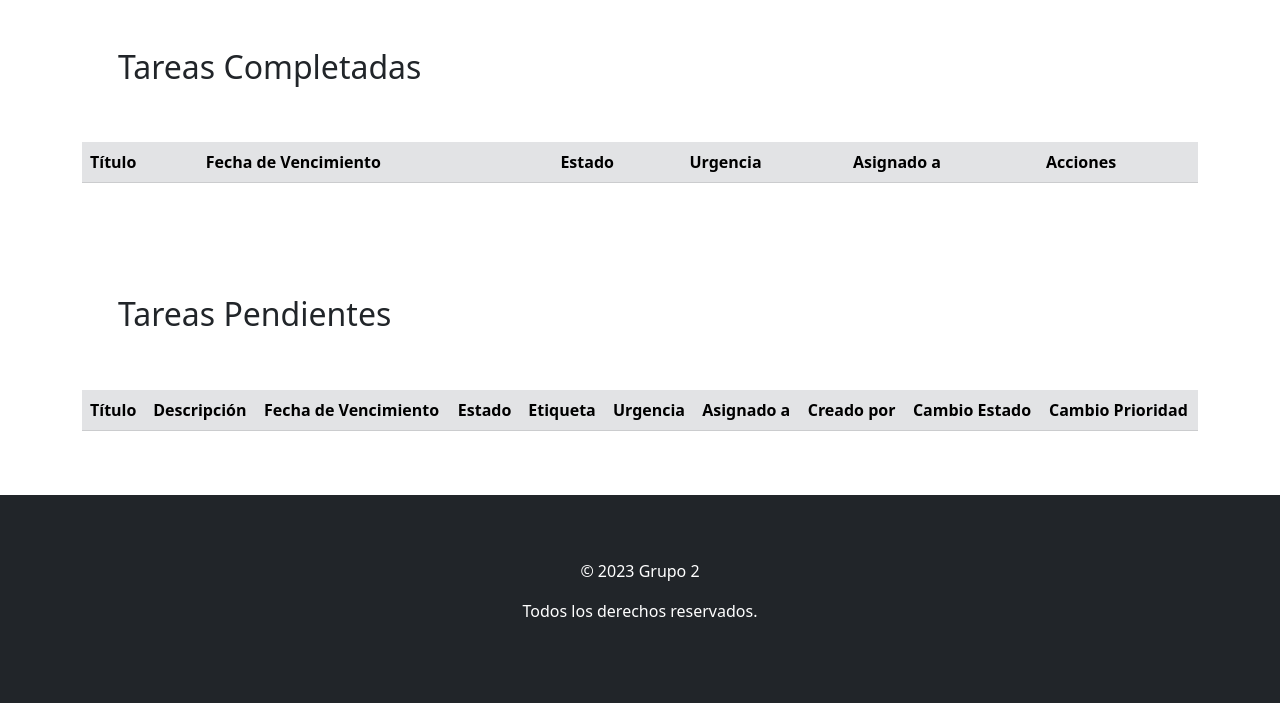
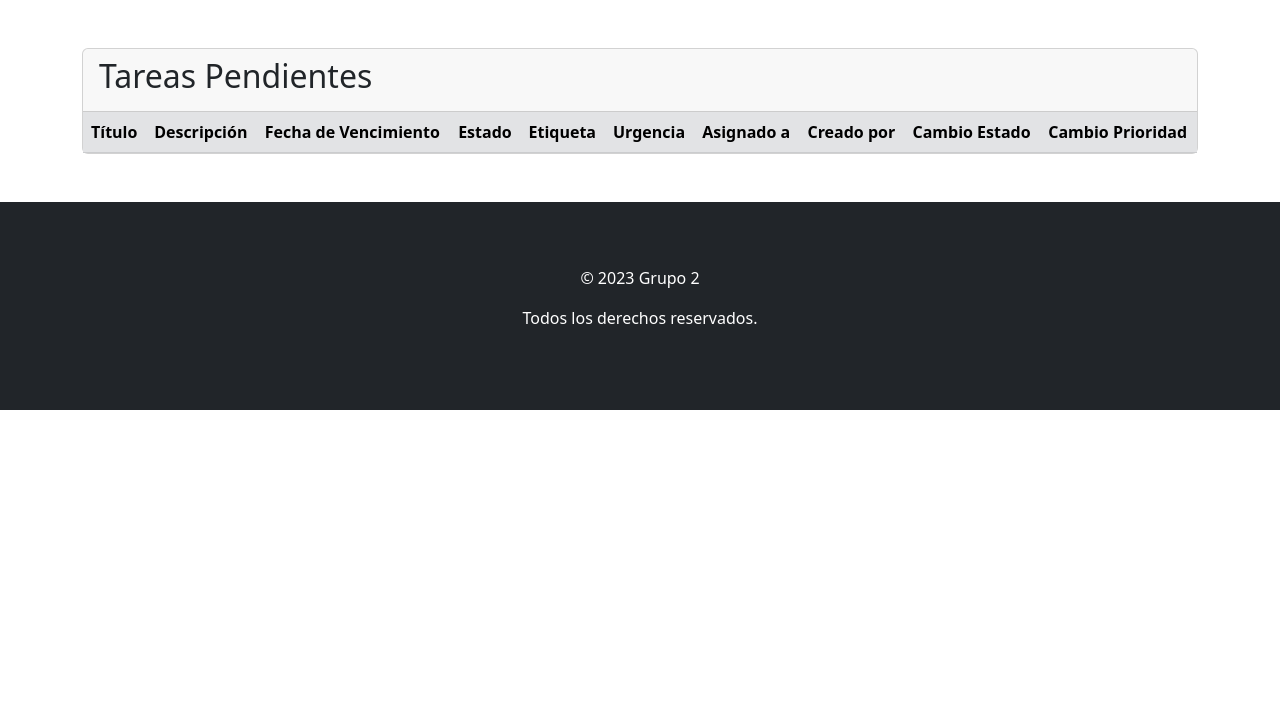
Before and after one commit to Freston1605/sprint7, a Django app: page /tarea/1/completar/ in a window 1280 px wide. Shown: the part 74-800 px from the top of the page. Run offline with Django 4.2, Linux system fonts and the light colour scheme; a user stored in the database is signed in; tables that the repository leaves empty hold one stand-in row (values such as "Sample post"); lists and menus that the app fills with data are empty.

Commit message:
Separado tareas completadas de pendientes

```diff
--- a/proyecto/organizador/templates/base.html
+++ b/proyecto/organizador/templates/base.html
@@ -52,9 +52,11 @@
                                    aria-haspopup="true"
                                    aria-expanded="false">Tareas</a>
                                 <div class="dropdown-menu">
+                                    <a class="dropdown-item" href="{% url 'tareas_pendientes' %}"> Ver las tareas pendientes</a>
+                                    <a class="dropdown-item" href="{% url 'tareas_completadas' %}">Ver las tareas completadas</a>
+                                    <div class="dropdown-divider"></div>
                                     <a class="dropdown-item" href="{% url 'crear_tarea' %}">Crear una nueva tarea</a>
-                                    <a class="dropdown-item" href="{% url 'lista_tareas' %}">Ver todas las tareas</a>
-                                    <div class="dropdown-divider"></div>
+
                                 </div>
                             </li>
                             <li class="nav-item">
@@ -106,5 +108,7 @@
         <script src="https://cdn.jsdelivr.net/npm/bootstrap@5.3.0/dist/js/bootstrap.bundle.min.js"
                 integrity="sha384-geWF76RCwLtnZ8qwWowPQNguL3RmwHVBC9FhGdlKrxdiJJigb/j/68SIy3Te4Bkz"
                 crossorigin="anonymous"></script>
+        <!-- Guión de javascript -->
+        <script src="{% static 'js/ver_detalles.js' %}"></script>
     </body>
 </html>
--- /dev/null
+++ b/proyecto/organizador/templates/tareas/pendientes.html
@@ -0,0 +1,61 @@
+{% extends "base.html" %}
+{% load custom_filters %}
+{% block content %}
+  <!-- Tareas pendientes -->
+  <div class="container">
+    <div class="card my-5">
+      <div class="card-header">
+        <h2>Tareas Pendientes</h2>
+      </div>
+      <div class="card-body p-0">
+        <table class="table table-secondary mb-0">
+          <thead>
+            <tr>
+              <th scope="col">Título</th>
+              <th scope="col">Descripción</th>
+              <th scope="col">Fecha de Vencimiento</th>
+              <th scope="col">Estado</th>
+              <th scope="col">Etiqueta</th>
+              <th scope="col">Urgencia</th>
+              <th scope="col">Asignado a</th>
+              <th scope="col">Creado por</th>
+              <th scope="col">Cambio Estado</th>
+              <th scope="col">Cambio Prioridad</th>
+            </tr>
+          </thead>
+          <tbody>
+            {% for tarea in tareas_pendientes %}
+              <tr>
+                <td scope="row">{{ tarea.titulo }}</td>
+                <td>{{ tarea.descripcion }}</td>
+                <td>{{ tarea.fecha_vencimiento }}</td>
+                <td>{{ tarea.get_estado_display }}</td>
+                <td>{{ tarea.get_etiqueta_display }}</td>
+                <td class="{{ tarea.get_urgencia_display|get_urgencia_color }}">{{ tarea.get_urgencia_display }}</td>
+                <td>{{ tarea.responsable }}</td>
+                <td>{{ tarea.creado_por }}</td>
+                <td>
+                  <form method="post" action="{% url 'completar_tarea' tarea.id %}">
+                    {% csrf_token %}
+                    <button type="submit">Completar Tarea</button>
+                  </form>
+                </td>
+                <td>
+                  <form method="post" action="{% url 'cambiar_prioridad' tarea.id %}">
+                    {% csrf_token %}
+                    <select name="urgencia" onchange="this.form.submit()">
+                      {% for choice in tarea.URGENCIA_CHOICES %}
+                        <option value="{{ choice.0 }}"
+                                {% if choice.0 == tarea.urgencia %}selected{% endif %}>{{ choice.1 }}</option>
+                      {% endfor %}
+                    </select>
+                  </form>
+                </td>
+              </tr>
+            {% endfor %}
+          </tbody>
+        </table>
+      </div>
+    </div>
+  </div>
+{% endblock content %}
--- a/proyecto/organizador/templates/tareas/visualizacion.html
+++ /dev/null
@@ -1,96 +0,0 @@
-{% extends "base.html" %}
-{% load custom_filters %}
-{% block content %}
-  <div class="container p-5">
-    {% if redirect %}
-    <h3>Excelente, {{ request.user.username }}</h3>
-    <p>¡Has creado una nueva tarea!</p>
-    {% endif %}
-    <h2>Tareas Completadas</h2>
-  </div>
-  <div class="container pb-5">
-    <div class="table-responsive-xxl">
-      <table class="table table-secondary">
-        <thead>
-          <tr>
-            <th scope="col">Título</th>
-            <th scope="col">Fecha de Vencimiento</th>
-            <th scope="col">Estado</th>
-            <th scope="col">Urgencia</th>
-            <th scope="col">Asignado a</th>
-            <th scope="col">Acciones</th>
-          </tr>
-        </thead>
-        <tbody>
-          {% for tarea in tareas_completadas %}
-            <tr>
-              <td scope="row">{{ tarea.titulo }}</td>
-              <td>{{ tarea.fecha_vencimiento }}</td>
-              <td>{{ tarea.get_estado_display }}</td>
-              <td>{{ tarea.get_urgencia_display }}</td>
-              <td>{{ tarea.responsable }}</td>
-              <!-- Botón para ver detalles -->
-              <td>
-                <button class="btn btn-primary" onclick="verDetalles({{ tarea.id }})">Ver detalles</button>
-              </td>
-            </tr>
-          {% endfor %}
-        </tbody>
-      </table>
-    </div>
-  </div>
-
-  <div class="container p-5">
-    <h2>Tareas Pendientes</h2>
-  </div>
-  <div class="container pb-5">
-    <div class="table-responsive-xxl">
-      <table class="table table-secondary">
-        <thead>
-          <tr>
-            <th scope="col">Título</th>
-            <th scope="col">Descripción</th>
-            <th scope="col">Fecha de Vencimiento</th>
-            <th scope="col">Estado</th>
-            <th scope="col">Etiqueta</th>
-            <th scope="col">Urgencia</th>
-            <th scope="col">Asignado a</th>
-            <th scope="col">Creado por</th>
-            <th scope="col">Cambio Estado</th>
-            <th scope="col">Cambio Prioridad</th>
-          </tr>
-        </thead>
-        <tbody>
-          {% for tarea in tareas_pendientes %}
-            <tr>
-              <td scope="row">{{ tarea.titulo }}</td>
-              <td>{{ tarea.descripcion }}</td>
-              <td>{{ tarea.fecha_vencimiento }}</td>
-              <td>{{ tarea.get_estado_display }}</td>
-              <td>{{ tarea.get_etiqueta_display }}</td>
-              <td class="{{ tarea.get_urgencia_display|get_urgencia_color }}">{{ tarea.get_urgencia_display }}</td>
-              <td>{{ tarea.responsable }}</td>
-              <td>{{ tarea.creado_por }}</td>
-              <td>
-                <form method="post" action="{% url 'completar_tarea' tarea.id %}">
-                  {% csrf_token %}
-                  <button type="submit">Completar Tarea</button>
-                </form>
-              </td>
-              <td>
-                <form method="post" action="{% url 'cambiar_prioridad' tarea.id %}">
-                  {% csrf_token %}
-                  <select name="urgencia" onchange="this.form.submit()">
-                    {% for choice in tarea.URGENCIA_CHOICES %}
-                      <option value="{{ choice.0 }}" {% if choice.0 == tarea.urgencia %}selected{% endif %}>{{ choice.1 }}</option>
-                    {% endfor %}
-                  </select>
-                </form>
-              </td>
-            </tr>
-          {% endfor %}
-        </tbody>
-      </table>
-    </div>
-  </div>
-{% endblock content %}
--- a/proyecto/organizador/urls.py
+++ b/proyecto/organizador/urls.py
@@ -8,8 +8,10 @@
     path('accounts/login', views.CustomLoginView.as_view(), name='login'),
     path('accounts/logout', views.logout_view, name='logout'),
     path('welcome/', views.welcome, name='welcome'),
-    path('crear_tarea/', views.CrearTareaView.as_view(), name="crear_tarea"),
-    path('lista_tareas/', views.lista_tareas, name='lista_tareas'),
+    path('tarea/crear/', views.CrearTareaView.as_view(), name="crear_tarea"),
+    path('tarea/completadas/', views.tareas_completadas, name='tareas_completadas'),
+    path('detalles_tarea/<int:tarea_id>/', views.ver_detalles, name='detalles_tarea'),
     path('tarea/<int:tarea_id>/completar/', views.completar_tarea, name='completar_tarea'),
     path('tarea/<int:tarea_id>/cambiar_prioridad/', views.cambiar_prioridad, name='cambiar_prioridad'),
+    path('tareas/pendientes/', views.tareas_pendientes, name='tareas_pendientes')
 ]
--- a/proyecto/organizador/views.py
+++ b/proyecto/organizador/views.py
@@ -10,19 +10,33 @@
 from .models import Tarea
 
 from django.contrib import admin
+
 # Create your views here.
 
 
-#clase para visualizacion en panel Admin de Django
+# clase para visualizacion en panel Admin de Django
 class TareaAdmin(admin.ModelAdmin):
-    list_display = ('titulo', 'descripcion', 'fecha_vencimiento', 'estado', 'etiqueta', 'urgencia', 'responsable', 'creado_por')
-    list_filter = ('estado', 'etiqueta', 'urgencia', 'responsable', 'creado_por')
-    search_fields = ('titulo', 'descripcion', 'responsable__username', 'creado_por__username')
-    ordering = ('-fecha_vencimiento',)
+    list_display = (
+        "titulo",
+        "descripcion",
+        "fecha_vencimiento",
+        "estado",
+        "etiqueta",
+        "urgencia",
+        "responsable",
+        "creado_por",
+    )
+    list_filter = ("estado", "etiqueta", "urgencia", "responsable", "creado_por")
+    search_fields = (
+        "titulo",
+        "descripcion",
+        "responsable__username",
+        "creado_por__username",
+    )
+    ordering = ("-fecha_vencimiento",)
 
 
-
-#muestra de landing
+# muestra de landing
 def landing_page(request):
     return render(request, "landing_page.html")
 
@@ -136,29 +150,34 @@
             self.request, "¡Tarea creada exitosamente!"
         )  # Agregar mensaje de éxito
         return reverse(
-            "lista_tareas"
+            "tareas_pendientes"
         )  # Utilizar la función reverse en lugar de reverse_lazy
 
-#modificacion de lsta de tareas para que muestre las completas y las pendientes separado
 
-def lista_tareas(request):
-    tareas_completadas = Tarea.objects.filter(estado='completada')
-    tareas_pendientes = Tarea.objects.exclude(estado='completada')
-    return render(request, 'tareas/visualizacion.html', {'tareas_completadas': tareas_completadas, 'tareas_pendientes': tareas_pendientes})
+# modificacion de lsta de tareas para que muestre las completas y las pendientes separado
 
-#funcion para completar las tareas
+def tareas_pendientes(request):
+    tareas_pendientes = Tarea.objects.exclude(estado="completada")
+    return render(request,"tareas/pendientes.html", {"tareas_pendientes": tareas_pendientes})
+
+def tareas_completadas(request):
+    tareas_completadas = Tarea.objects.filter(estado="completada")
+    return render(request, 'tareas/completadas.html', {"tareas_completadas": tareas_completadas})
+
+# funcion para completar las tareas
 def completar_tarea(request, tarea_id):
     tarea = get_object_or_404(Tarea, id=tarea_id)
 
-    if request.method == 'POST':
-        tarea.estado = 'completada'
+    if request.method == "POST":
+        tarea.estado = "completada"
         tarea.save()
-        messages.success(request, 'La tarea ha sido completada exitosamente.')
-        return redirect('lista_tareas')
+        messages.success(request, "La tarea ha sido completada exitosamente.")
+        return redirect("tareas_pendientes")
     # Redireccion a pagina lista
-    return render(request, 'tareas/visualizacion.html', {'tarea': tarea})
+    return render(request, "tareas/pendientes.html", {"tarea": tarea})
 
-#funcion para cambio de prioridad
+
+# funcion para cambio de prioridad
 def cambiar_prioridad(request, tarea_id):
     tarea = get_object_or_404(Tarea, id=tarea_id)
 
@@ -168,6 +187,40 @@
         tarea.save()
 
         # Redireccion a pagina lista
-        return redirect("lista_tareas")
+        return redirect("tareas_pendientes")
 
-    return render(request, 'tareas/visualizacion.html', {'tarea': tarea})
+    return render(request, "tareas/pendientes.html", {"tarea": tarea})
+
+def ver_detalles(request, tarea_id):
+    tarea = get_object_or_404(Tarea, id=tarea_id)
+
+    detalles_html = f"""
+                <div class="table-responsive">
+                    <table class="table table-primary mb-0">
+                        <thead>
+                            <tr>
+                                <th scope="col">Título</th>
+                                <th scope="col">Descripción</th>
+                                <th scope="col">Fecha de Vencimiento</th>
+                                <th scope="col">Estado</th>
+                                <th scope="col">Urgencia</th>
+                                <th scope="col">Asignado a</th>
+                                <th scope="col">Creado por</th>
+                            </tr>
+                        </thead>
+                        <tbody>
+                            <tr>
+                                <td scope="row">{tarea.titulo}</td>
+                                <td>{tarea.descripcion}</td>
+                                <td>{tarea.fecha_vencimiento}</td>
+                                <td>{tarea.estado}</td>
+                                <td>{tarea.urgencia}</td>
+                                <td>{tarea.responsable}</td>
+                                <td>{tarea.creado_por}</td>
+                            </tr>
+                        </tbody>
+                    </table>
+                </div>
+
+    """
+    return HttpResponse(detalles_html)
```
Also changed, not shown: proyecto/organizador/templates/tareas/completadas.html (added, +78 -0 lines).
